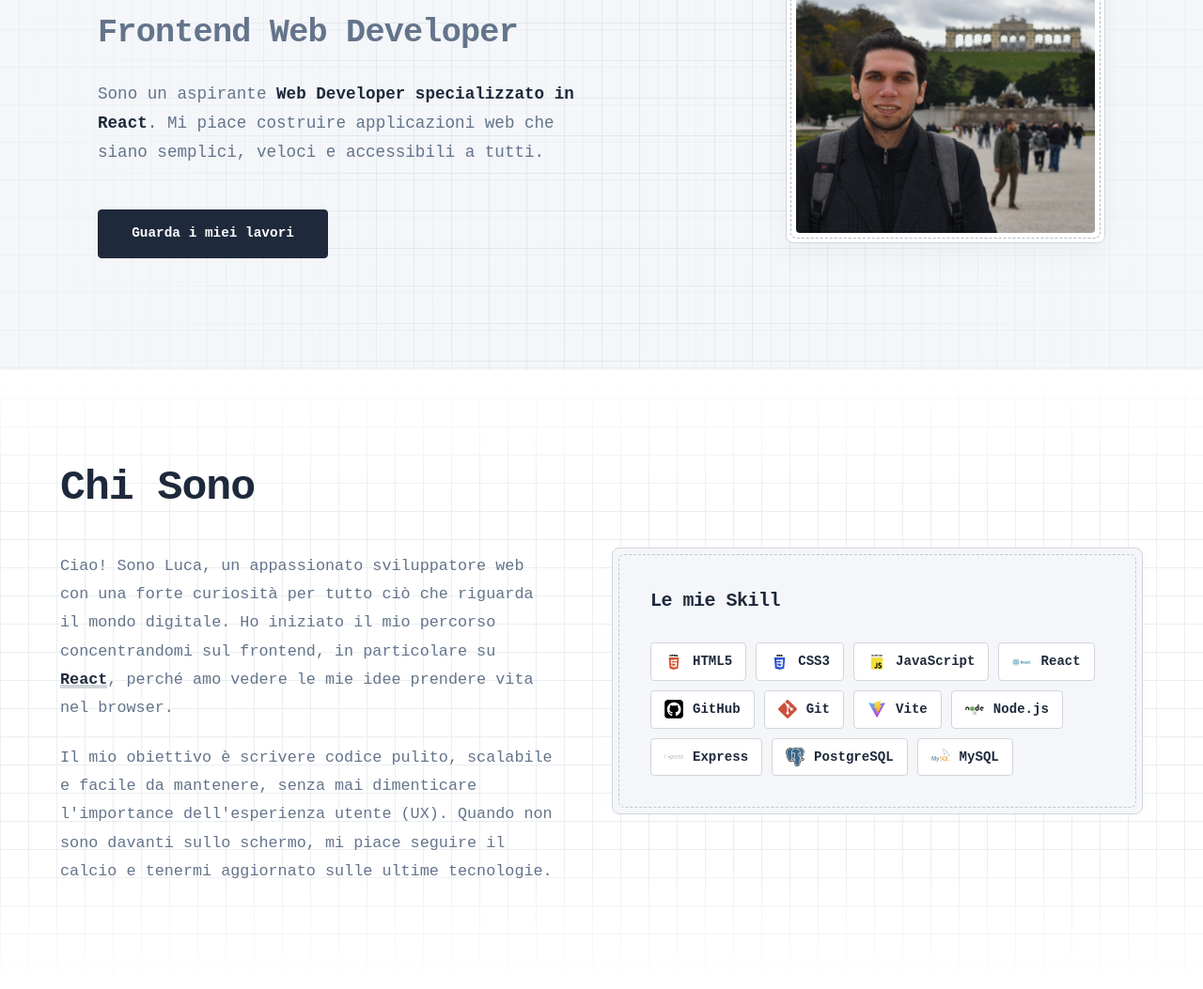
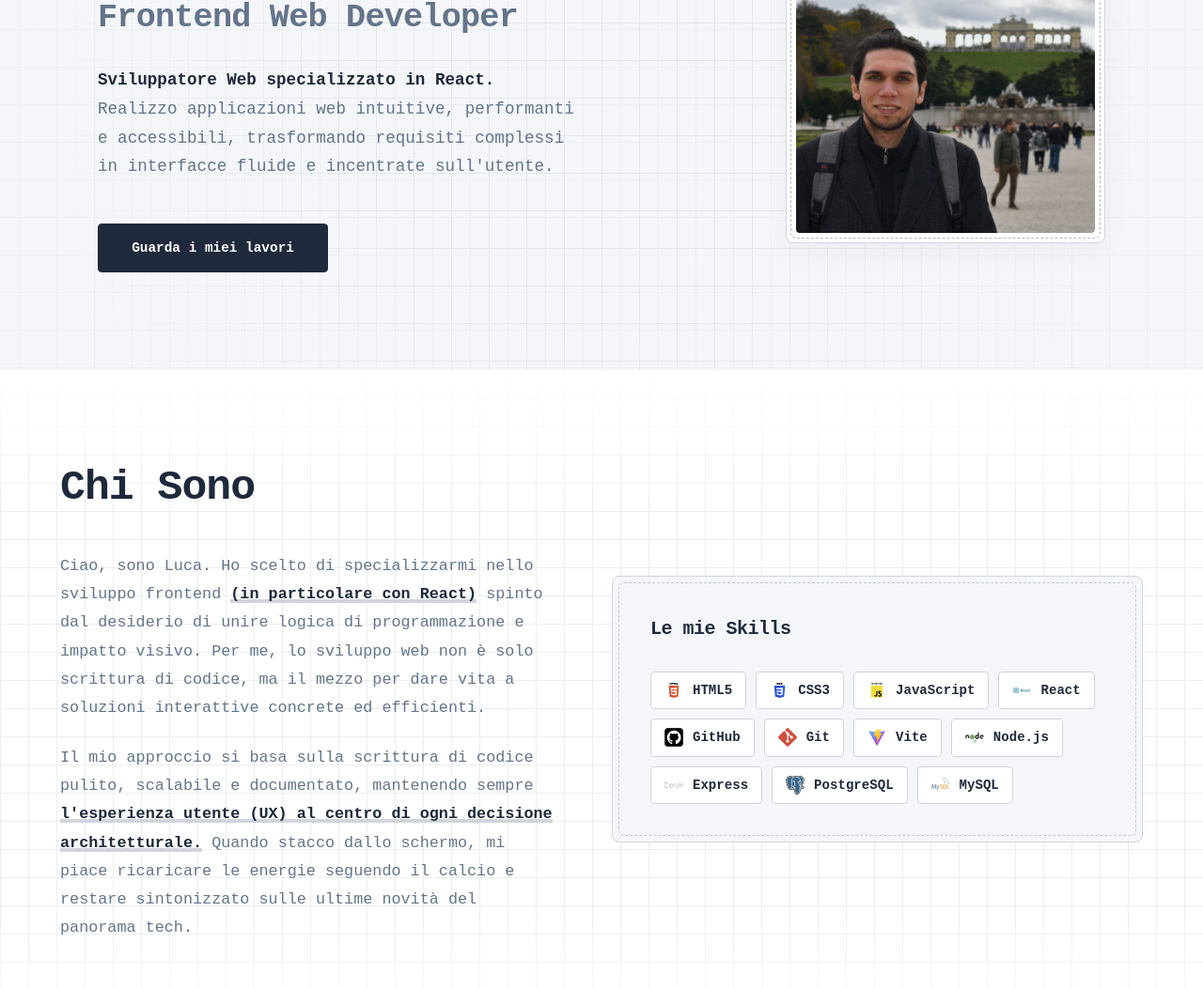
Before and after one commit to LucaRuggeri5/sito-personale-luca-ruggeri, a React (Vite) app: page / in a window 1280 px wide. Shown: the part 289-1342 px from the top of the page at 94% size. Built offline with nearby package versions, Linux system fonts and the light colour scheme; no server answers; the database is empty.

Commit message:
aggiustamenti al testo

```diff
--- a/src/components/About/About.jsx
+++ b/src/components/About/About.jsx
@@ -39,13 +39,10 @@ const About = () => {
         <div className="about-text">
           <h2 className="section-title">Chi Sono</h2>
           <p>
-            Ciao! Sono Luca, un appassionato sviluppatore web con una forte curiosità per tutto ciò che riguarda il mondo digitale.
-            Ho iniziato il mio percorso concentrandomi sul frontend, in particolare su <strong>React</strong>, perché amo vedere le mie idee prendere vita nel browser.
+            Ciao, sono Luca. Ho scelto di specializzarmi nello sviluppo frontend <strong>(in particolare con React)</strong> spinto dal desiderio di unire logica di programmazione e impatto visivo. Per me, lo sviluppo web non è solo scrittura di codice, ma il mezzo per dare vita a soluzioni interattive concrete ed efficienti.
           </p>
           <p>
-            Il mio obiettivo è scrivere codice pulito, scalabile e facile da mantenere,
-            senza mai dimenticare l'importance dell'esperienza utente (UX).
-            Quando non sono davanti sullo schermo, mi piace seguire il calcio e tenermi aggiornato sulle ultime tecnologie.
+            Il mio approccio si basa sulla scrittura di codice pulito, scalabile e documentato, mantenendo sempre <strong>l'esperienza utente (UX) al centro di ogni decisione architetturale.</strong> Quando stacco dallo schermo, mi piace ricaricare le energie seguendo il calcio e restare sintonizzato sulle ultime novità del panorama tech.
           </p>
         </div>
 
@@ -53,7 +50,7 @@ const About = () => {
           {/* Micro-cornice geometrica interna decorativa */}
           <div className="skills-blueprint-frame" aria-hidden="true"></div>
 
-          <h3>Le mie Skill</h3>
+          <h3>Le mie Skills</h3>
           <ul className="skills-list">
             {skills.map((skill, index) => (
               <li key={index} className="skill-item">
--- a/src/components/Hero/Hero.jsx
+++ b/src/components/Hero/Hero.jsx
@@ -32,8 +32,7 @@ const Hero = () => {
           <h2 className="hero-subtitle">Frontend Web Developer</h2>
 
           <p className="hero-description">
-            Sono un aspirante <strong>Web Developer specializzato in React</strong>.
-            Mi piace costruire applicazioni web che siano semplici, veloci e accessibili a tutti.
+            <strong>Sviluppatore Web specializzato in React.</strong> Realizzo applicazioni web intuitive, performanti e accessibili, trasformando requisiti complessi in interfacce fluide e incentrate sull'utente.
           </p>
 
           <div className="hero-buttons">
--- a/src/components/Projects/Projects.css
+++ b/src/components/Projects/Projects.css
@@ -104,7 +104,6 @@
   font-size: 0.92rem;
   line-height: 1.6;
   margin-bottom: 20px;
-  height: 4.8em;
   overflow: hidden;
   text-overflow: ellipsis;
   transition: color 0.3s ease;
@@ -283,6 +282,5 @@
   .project-description {
     font-size: 0.88rem;
     height: auto;
-    max-height: 5.4em;
   }
 }
```
